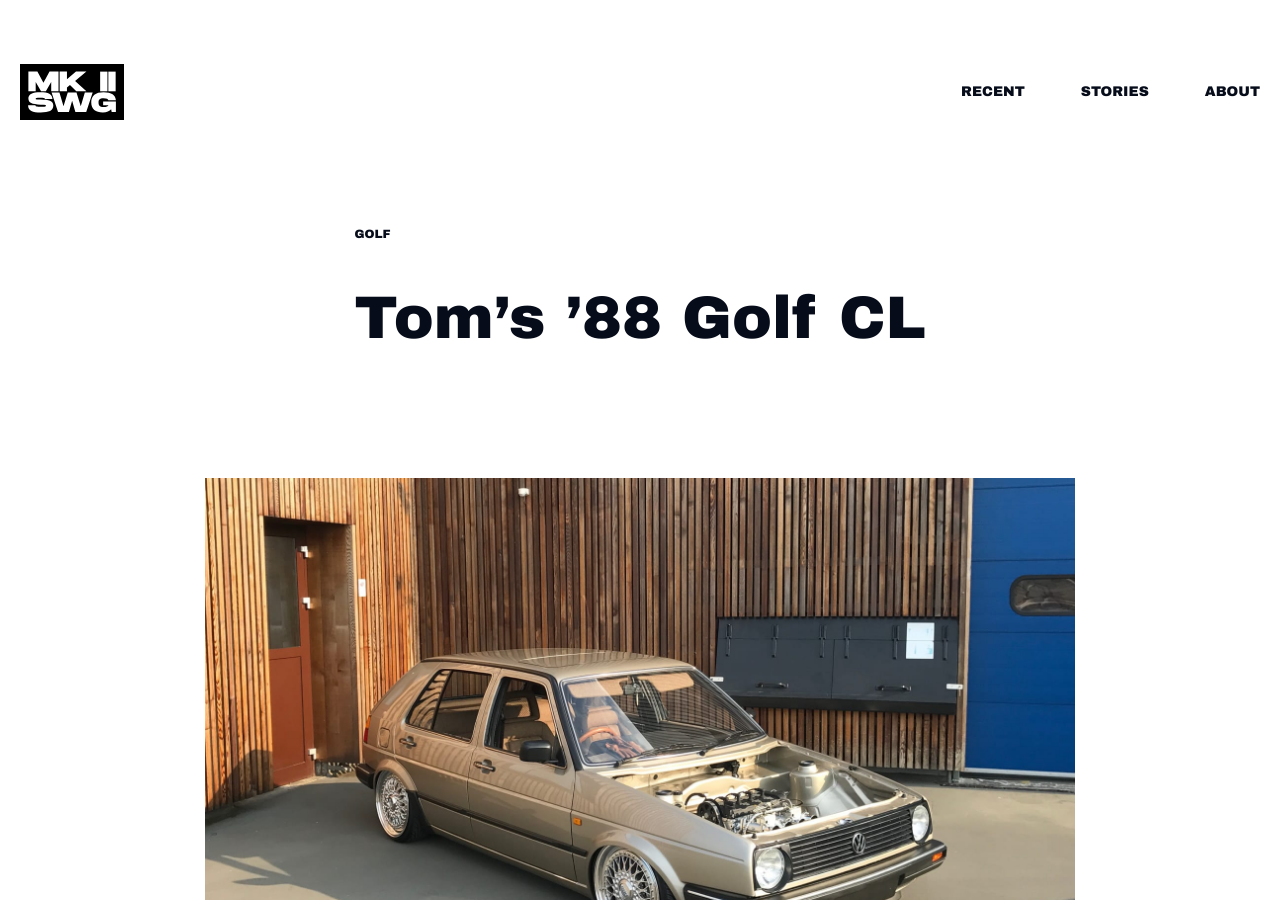
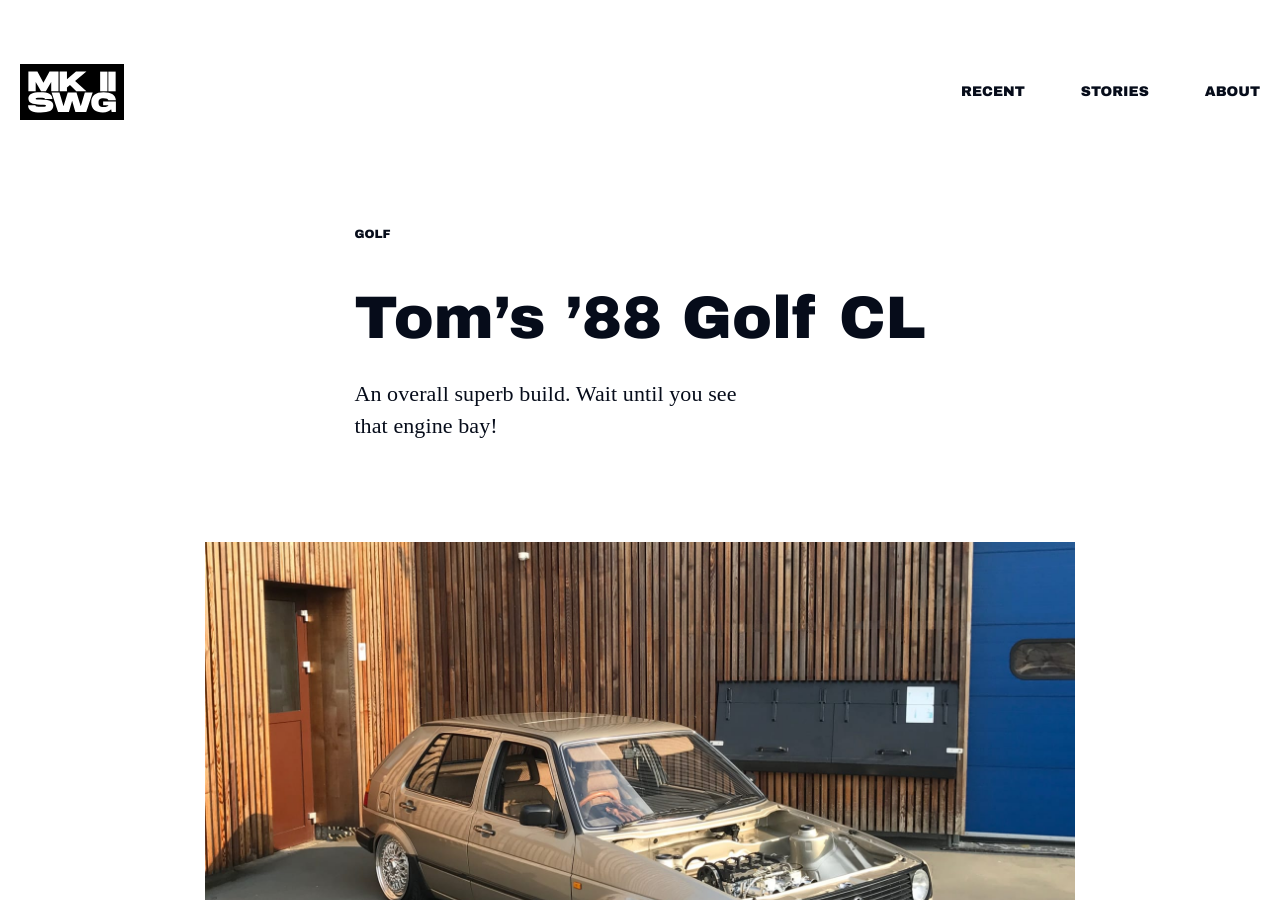
Before and after one commit to byvasco/mk2swag.com, a Jekyll site: the page built from collections/_stories/toms-88-golf-cl.md, in a window 1280 px wide and 900 px high. Built offline with Jekyll 4.4.1, drawn with Linux system fonts in a browser that asks for light colours; some web fonts are replaced.

Commit message:
Update from Forestry.io Vasco Marques updated collections/_stories/toms-88-golf-cl.md

```diff
--- a/collections/_stories/toms-88-golf-cl.md
+++ b/collections/_stories/toms-88-golf-cl.md
@@ -3,8 +3,8 @@ layout: story
 categories:
 - Golf
 title: Tom’s ’88 Golf CL
-date: 2019-09-13 23:00:00 +0000
-intro: ''
+date: 2019-09-13T23:00:00.000+00:00
+intro: An overall superb build. Wait until you see that engine bay!
 image_path: stories/toms-88-golf-cl
 
 ---
```
Also changed, not shown: .forestry/front_matter/templates/story.yml.
